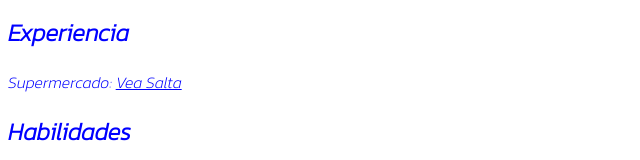
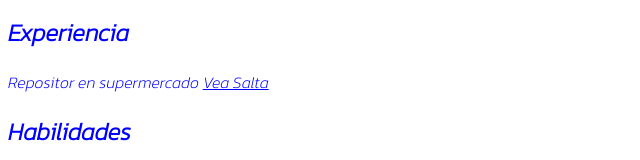
Before and after one commit to roqueaguero/roqueaguero.github.io, a plain HTML site: page index.html in a window 1280 px wide. Shown: the part 693-853 px from the top of the page, without its empty margins (0-640 px from the left). Drawn offline with Linux system fonts and the light colour scheme; a web font is replaced by a local one.

Commit message:
Update index.html

```diff
--- a/index.html
+++ b/index.html
@@ -33,7 +33,7 @@
 
 <div>
  <h2>Experiencia </h2>
- <p>Supermercado:  <a href="https://supermercadosvea.com.ar/salta/vea-ofertas/" target="_blank"> Vea Salta </a> </p>
+ <p>Repositor en supermercado <a href="https://supermercadosvea.com.ar/salta/vea-ofertas/" target="_blank"> Vea Salta </a> </p>
 </div>
 
 <div>
```
